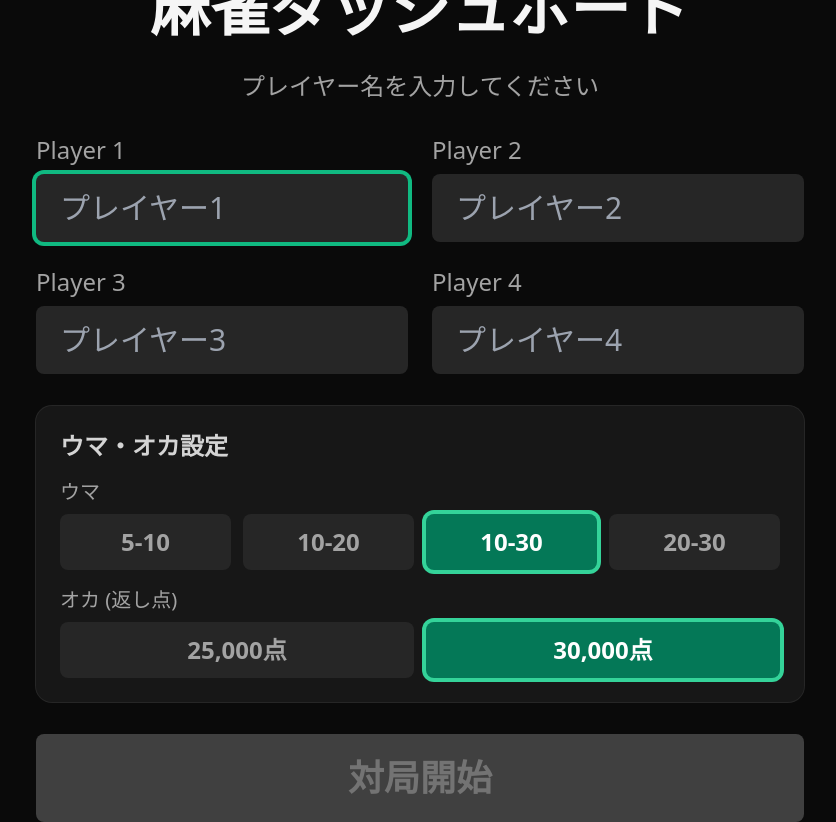
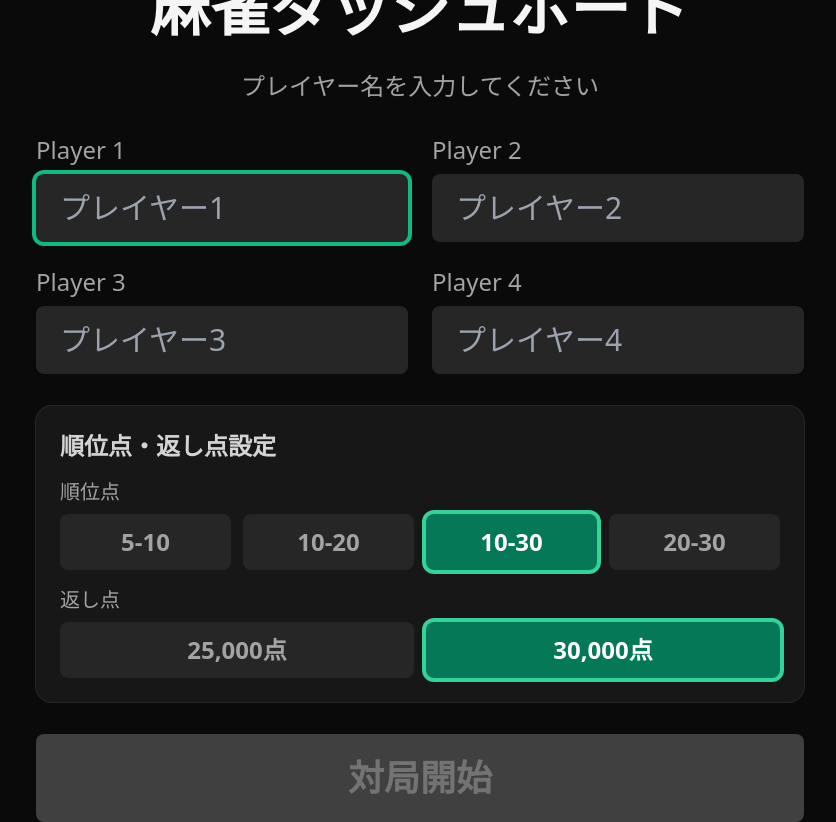
Before and after one commit to shunsock/mahjong_meetup, a React (Vite) app: page / in a window 1280 px wide. Shown: the whole page, without its empty margins (220-1056 px from the left). Built offline with nearby package versions, Linux system fonts and the light colour scheme.

Commit message:
fix: ウマ・オカを順位点・返し点に名称変更
Co-Authored-By: Claude Opus 4.6 (1M context) <noreply@anthropic.com>

```diff
--- a/src/ui/SetupScreen.tsx
+++ b/src/ui/SetupScreen.tsx
@@ -76,10 +76,10 @@ export const SetupScreen = ({ onStart }: Props) => {
         </div>
 
         <div className="space-y-4 rounded-2xl bg-neutral-900 p-6 ring-1 ring-neutral-800">
-          <h2 className="text-2xl font-bold text-neutral-300">ウマ・オカ設定</h2>
+          <h2 className="text-2xl font-bold text-neutral-300">順位点・返し点設定</h2>
 
           <div className="space-y-2">
-            <span className="text-xl text-neutral-400">ウマ</span>
+            <span className="text-xl text-neutral-400">順位点</span>
             <div className="flex gap-3">
               {UMA_PRESETS.map((preset, index) => (
                 <button
@@ -99,7 +99,7 @@ export const SetupScreen = ({ onStart }: Props) => {
           </div>
 
           <div className="space-y-2">
-            <span className="text-xl text-neutral-400">オカ (返し点)</span>
+            <span className="text-xl text-neutral-400">返し点</span>
             <div className="flex gap-3">
               {RETURN_POINT_OPTIONS.map((point) => (
                 <button
```
